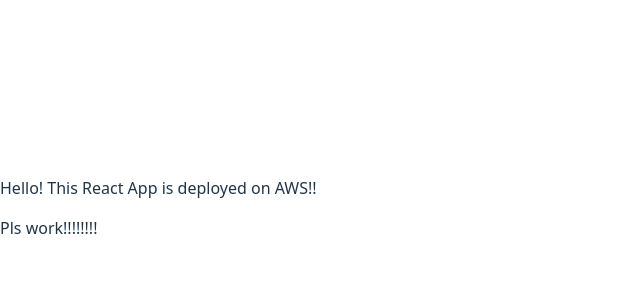
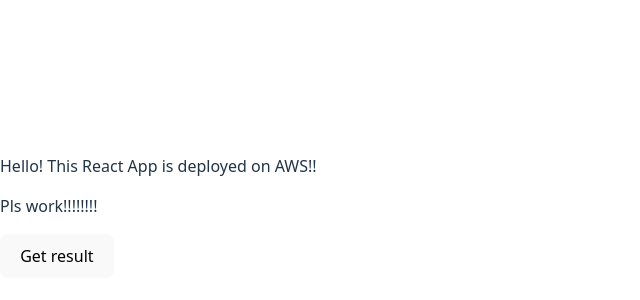
Before and after one commit to tarun-veeraraghavan-mv/AWS-EB-CI-CD-EXPRESS-REACT-DOCKER-COMPOSE-TESTS, a React (Vite) app in the folder react/: page / in a window 1280 px wide. Shown: the part 192-492 px from the top of the page, without its empty margins (0-640 px from the left). Built offline with nearby package versions, Linux system fonts and the light colour scheme.

Commit message:
fixing react serving url6

```diff
--- a/react/package.json
+++ b/react/package.json
@@ -10,6 +10,7 @@
     "preview": "vite preview"
   },
   "dependencies": {
+    "axios": "^1.10.0",
     "picomatch": "^2.3.1",
     "react": "^19.1.0",
     "react-dom": "^19.1.0"
--- a/react/src/App.tsx
+++ b/react/src/App.tsx
@@ -1,8 +1,19 @@
+import axios from "axios";
+
 function App() {
+  const res = async () => {
+    const response = await axios.get(
+      "http://test-express-env.eba-i2yiifzc.us-east-2.elasticbeanstalk.com/check"
+    );
+
+    console.log(response.data);
+  };
+
   return (
     <>
       <p>Hello! This React App is deployed on AWS!!</p>
       <p>Pls work!!!!!!!!</p>
+      <button onClick={res}>Get result</button>
     </>
   );
 }
```
Also changed, not shown: 2 other files (tests, documents, lock files or other folders).
